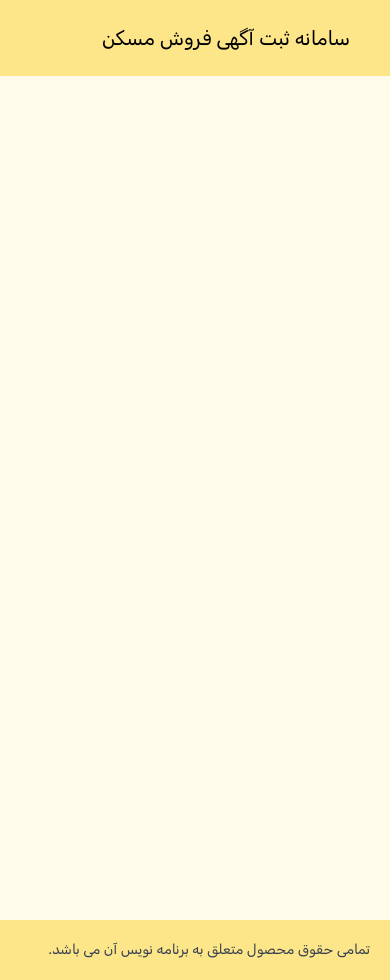
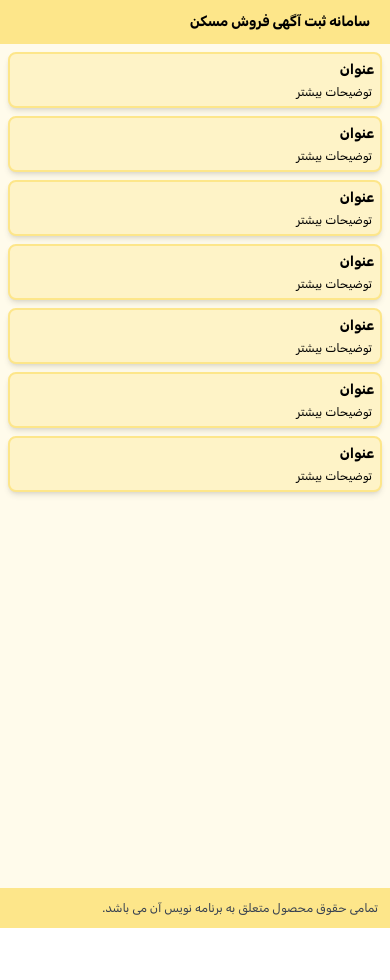
Before and after one commit to Alirezame79/House-Selling, a React (Create React App) app: page / in a window 390 px wide. After the commit the page ends 928 px from the top, so only its background shows below. Built offline with nearby package versions, Linux system fonts and the light colour scheme.

Commit message:
Create advertisingCard component and Make responsible for mobile

```diff
--- a/src/App.tsx
+++ b/src/App.tsx
@@ -1,9 +1,17 @@
 import React from 'react';
+import Advertising from './components/cards/Advertising';
 
 function App() {
 
   return (
-    <div className='min-h-screen bg-amber-50 grid grid-cols-1 sm:grid-cols-2 md:grid-cols-3 lg:grid-cols-4 place-content-start'>
+    <div className='min-h-screen bg-amber-50 md:p-2 p-1 grid grid-cols-1 sm:grid-cols-2 md:grid-cols-3 lg:grid-cols-4 place-content-start'>
+      <Advertising />
+      <Advertising />
+      <Advertising />
+      <Advertising />
+      <Advertising />
+      <Advertising />
+      <Advertising />
     </div>
   );
 }
--- a/src/components/Footer.tsx
+++ b/src/components/Footer.tsx
@@ -1,8 +1,7 @@
-
 export default function Footer() {
   return (
-    <div className="bg-amber-200 p-5 text-gray-700 text-right text-sm">
-      .تمامی حقوق محصول متعلق به برنامه نویس آن می باشد
+    <div className="bg-amber-200 md:p-5 p-3 text-gray-700 md:text-sm text-xs">
+      تمامی حقوق محصول متعلق به برنامه نویس آن می باشد.
     </div>
   )
 }
--- a/src/components/Header.tsx
+++ b/src/components/Header.tsx
@@ -1,8 +1,7 @@
-
 export default function Header() {
   return (
-    <div className="text-right bg-amber-200 py-6 px-10">
-      <h3 className="text-xl">سامانه ثبت آگهی فروش مسکن</h3>
+    <div className="bg-amber-200 md:py-6 md:px-9 py-3 px-5 md:text-xl text-sm font-bold">
+      سامانه ثبت آگهی فروش مسکن
     </div>
   )
 }
--- /dev/null
+++ b/src/components/cards/Advertising.tsx
@@ -0,0 +1,10 @@
+
+export default function Advertising() {
+
+  return (
+    <div className="bg-amber-100 md:shadow-lg shadow-md md:m-2 m-1 md:p-2 p-1.5 border-2 rounded-lg border-amber-200 flex flex-col md:gap-2 gap-1">
+      <h2 className="md:text-lg text-sm font-bold">عنوان</h2>
+      <h3 className="md:text-base text-xs md:mx-1 mx-0.5">توضیحات بیشتر</h3>
+    </div>
+  )
+}
--- a/src/index.css
+++ b/src/index.css
@@ -9,6 +9,7 @@
 
 * {
   font-family: 'rubik';
+  direction: rtl;
 }
 
 body {
```
